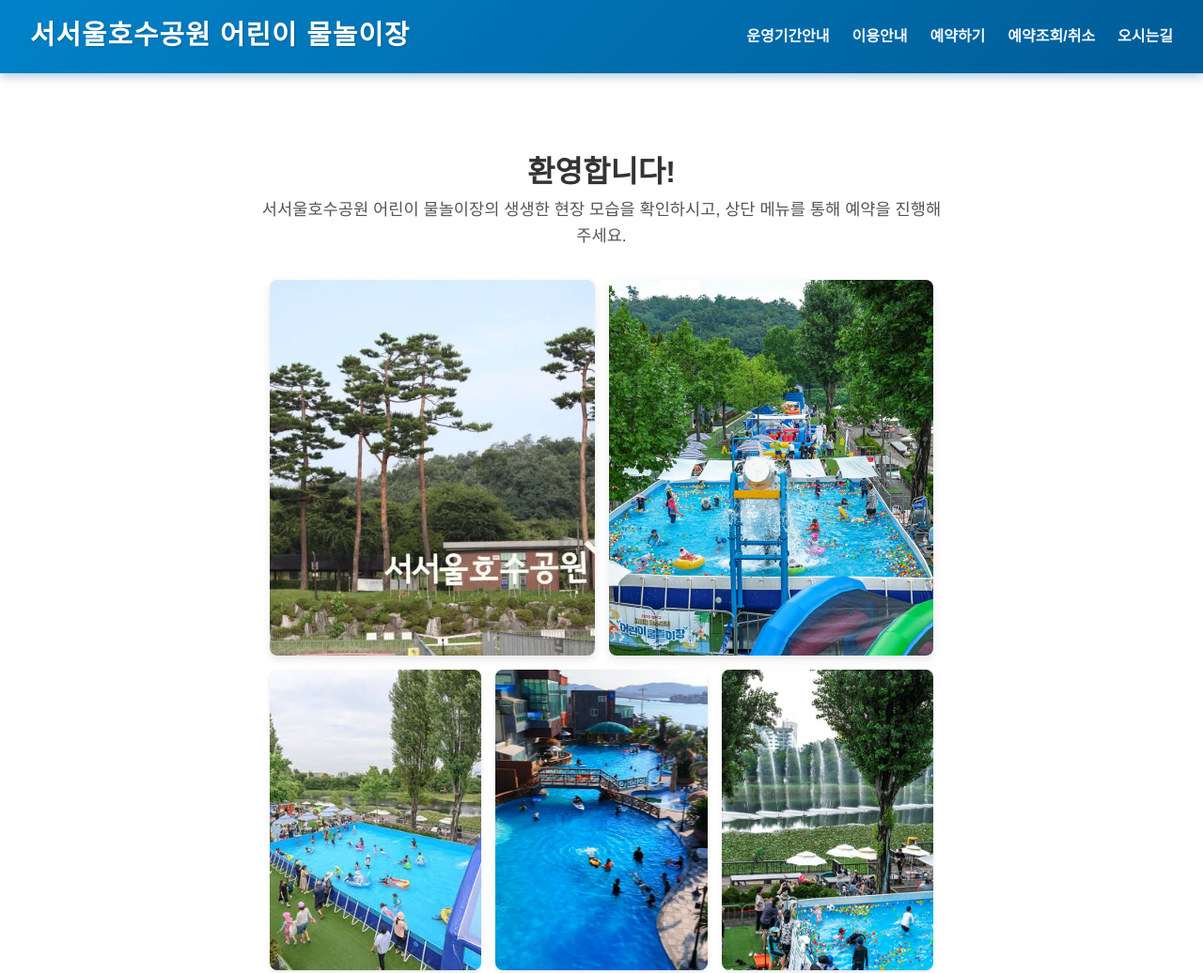
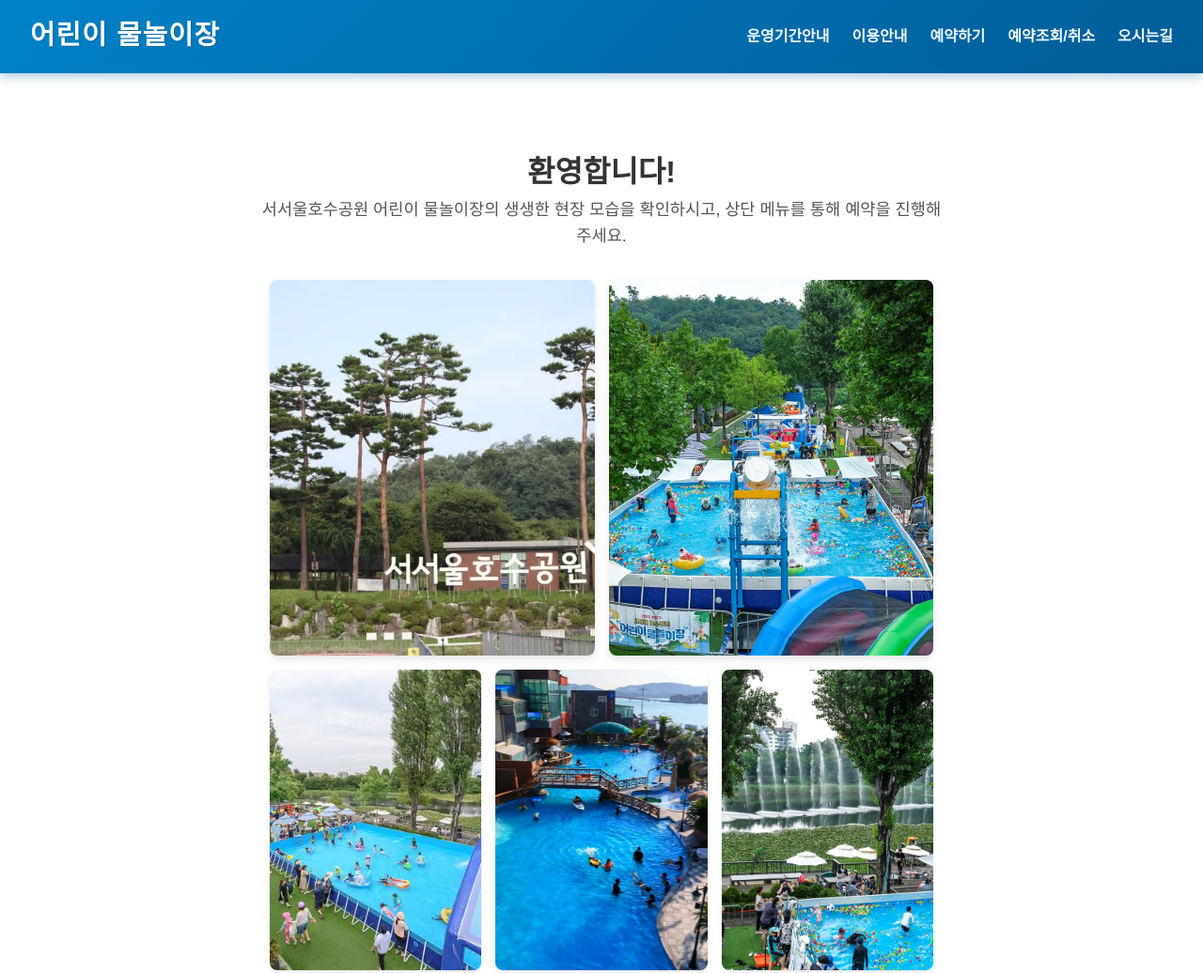
Before and after one commit to tonycho999/kny-kidsplay, a plain HTML site: page index.html in a window 1280 px wide. Shown: the top 1036 px of the page at 94% size. Drawn offline with Linux system fonts and the light colour scheme.

Commit message:
Update header.html

```diff
--- a/header.html
+++ b/header.html
@@ -46,7 +46,7 @@
 </style>
 
 <header>
-    <div class="logo"><a href="index.html">서서울호수공원 어린이 물놀이장</a></div>
+    <div class="logo"><a href="index.html">어린이 물놀이장</a></div>
     <button class="menu-toggle" id="menuToggle">☰</button>
     <nav id="navMenu">
         <ul>
```
